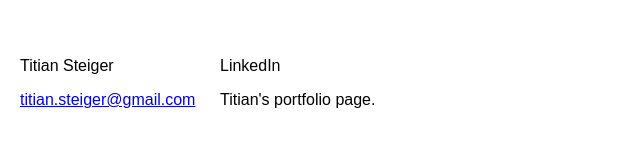
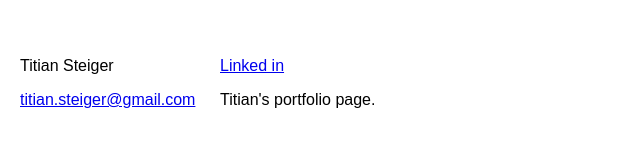
Before and after one commit to ttsteiger/ttsteiger.github.io, a plain HTML site: page index.html in a window 1280 px wide. Shown: the part 683-830 px from the top of the page, 20-660 px from the left. Drawn offline with Linux system fonts and the light colour scheme; a web font is replaced by a local one.

Commit message:
Pages update.

```diff
--- a/index.html
+++ b/index.html
@@ -60,7 +60,7 @@
       </div>
 
       <div>
-        <p>LinkedIn</p>
+        <p><a href="https://www.linkedin.com/in/titian-steiger-7a9bb198/">Linked in</a></p>
         <p>Titian's portfolio page.</p>
       </div>
     </div>
```
